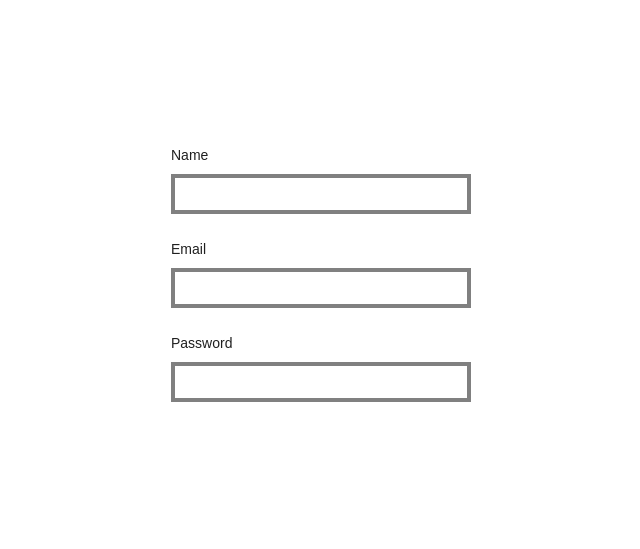
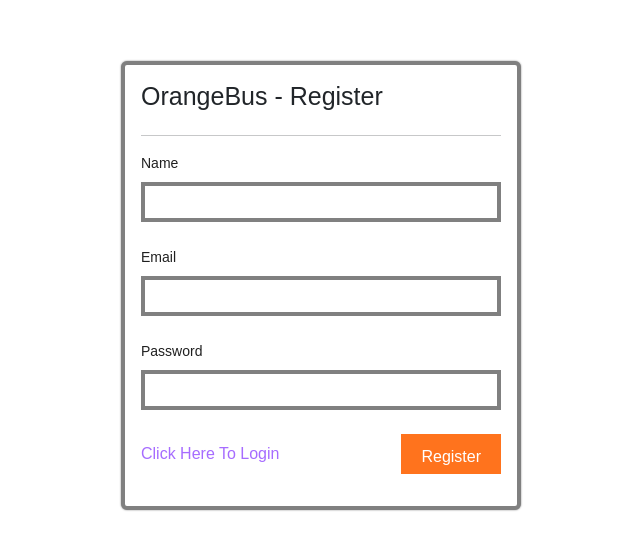
Before and after one commit to ThePritrax/Orange-Bus, a React (Create React App) app in the folder client/: page /register in a window 1280 px wide. Shown: the part 115-664 px from the top of the page, without its empty margins (319-959 px from the left). Built offline with nearby package versions, Linux system fonts and the light colour scheme.

Commit message:
register page styling

```diff
--- a/client/src/App.js
+++ b/client/src/App.js
@@ -3,6 +3,7 @@ import {BrowserRouter, Routes, Route} from 'react-router-dom';
 import Home from './pages/Home';
 import Login from './pages/Login';
 import Register from './pages/Register';
+
 function App() {
   return (
     <div>
--- a/client/src/index.css
+++ b/client/src/index.css
@@ -1,5 +1,5 @@
 :root {
-    --primary:#5D3891 ;
+    --primary:#A66CFF ;
     --secondary:#FF731D;
 }
 
--- a/client/src/pages/Register.js
+++ b/client/src/pages/Register.js
@@ -1,10 +1,13 @@
 import React from 'react'
 import {Form} from 'antd';
+import {Link} from 'react-router-dom';
 
 function Register() {
   return (
     <div className='h-screen d-flex justify-content-center align-items-center'>
-        <div className='w-300'>
+        <div className='w-400 card p-3'>
+            <h1 className='text-3xl'>OrangeBus - Register</h1>
+            <hr></hr>
         <Form layout='vertical'>
             <Form.Item label='Name'>
                 <input type="text"/>
@@ -15,6 +18,12 @@ function Register() {
             <Form.Item label='Password'>
                 <input type="text"/>
             </Form.Item>
+            <div className="d-flex justify-content-between align-items-center my-3">
+            <Link to="/login">Click Here To Login</Link>
+            <button className="secondary-btn" type="submit">
+              Register
+            </button>
+          </div>
         </Form>
         </div>
     </div>
--- a/client/src/resources/global.css
+++ b/client/src/resources/global.css
@@ -3,14 +3,61 @@
     height: 100vh;
 }
 
-.w-300{
-    width: 300px;
+.w-400{
+    width: 400px;
 }
 
 /* inputs */
-
 input{
     height: 40px;
     border: 4px solid gray;
     width: 100%;
 }
+
+/* card */
+.card{
+    border: 4px solid gray;
+    box-shadow: 0 0 2px gray;
+}
+
+/* text sizes */
+.text-4xl{
+    font-size: 30px;
+}
+
+.text-3xl{
+    font-size: 25px;
+}
+
+.text-2xl{
+    font-size: 20px;
+}
+
+.text-xl{
+    font-size: 18px
+}
+
+/* buttons */
+.primary-btn {
+    background-color: var(--primary);
+    color: white;
+    border: none;
+    padding: 10px 20px;
+    cursor: pointer;
+    height: 40px;
+}
+
+.secondary-btn {
+    background-color: var(--secondary);
+    color: white;
+    border: none;
+    padding: 10px 20px;
+    cursor: pointer;
+    height: 40px;
+}
+
+/* links */
+a{
+    text-decoration: none;
+    color: var(--primary);
+}
```
